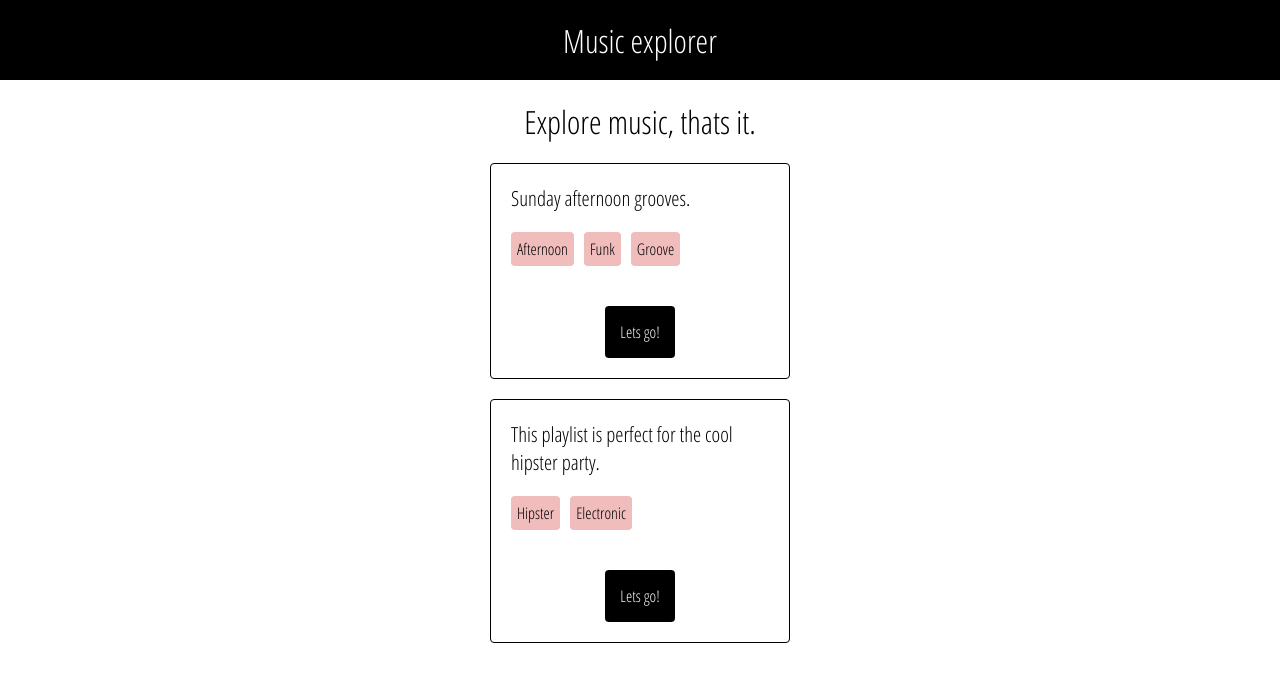
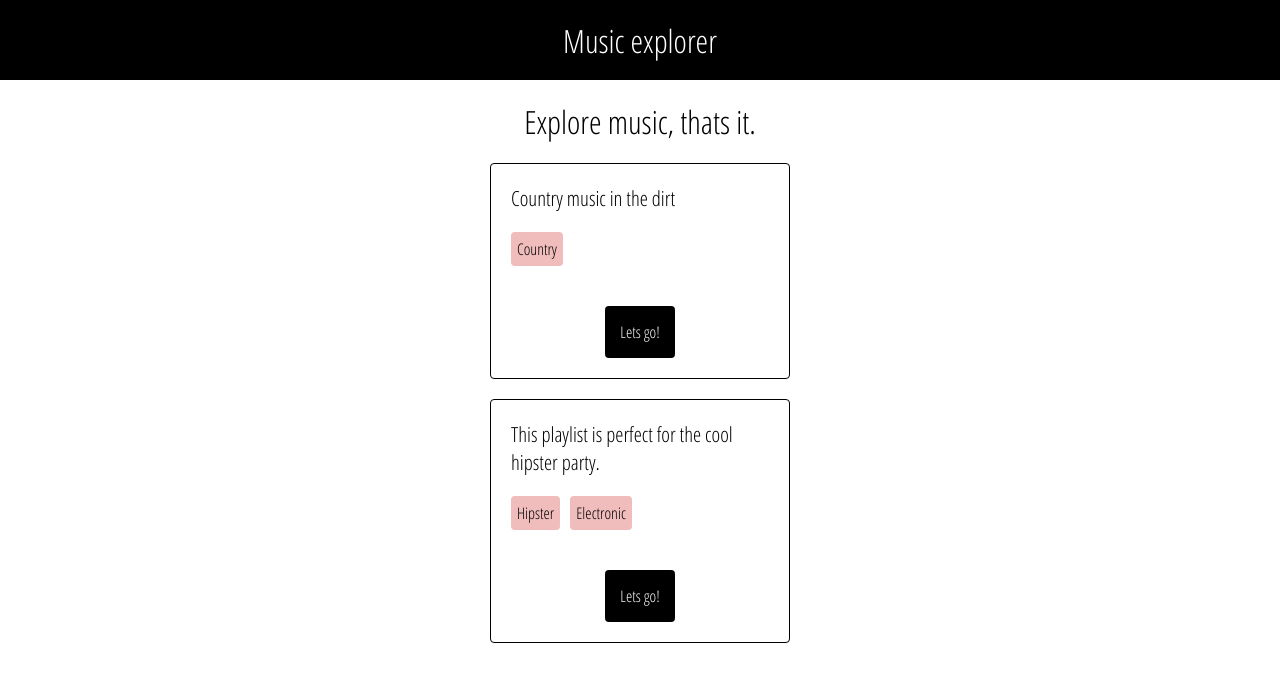
Before and after one commit to benna100/music-explorer, a Jekyll site: the page built from index.html, in a window 1280 px wide. Shown: the top 682 px of the page. Built offline with Jekyll 4.4.1, drawn with Linux system fonts in a browser that asks for light colours.

Commit message:
Country music added

```diff
--- a/_posts/2018-03-28-sunday.md
+++ b/_posts/2018-03-28-sunday.md
@@ -1,6 +1,6 @@
 ---
-description: Sunday afternoon grooves.
+description: Country music in the dirt
 layout: post
-tags: Afternoon Funk Groove
-playlist: <iframe src="https://open.spotify.com/embed/user/1116984366/playlist/5guOek8GZcORp2NfzWua5T" width="300" height="380" frameborder="0" allowtransparency="true" allow="encrypted-media"></iframe>
+tags: Country
+playlist: <iframe src="https://open.spotify.com/embed/user/1116984366/playlist/1o6ofFTO9tEmFDQFx6ofAy" width="300" height="380" frameborder="0" allowtransparency="true" allow="encrypted-media"></iframe>
 ---
```
